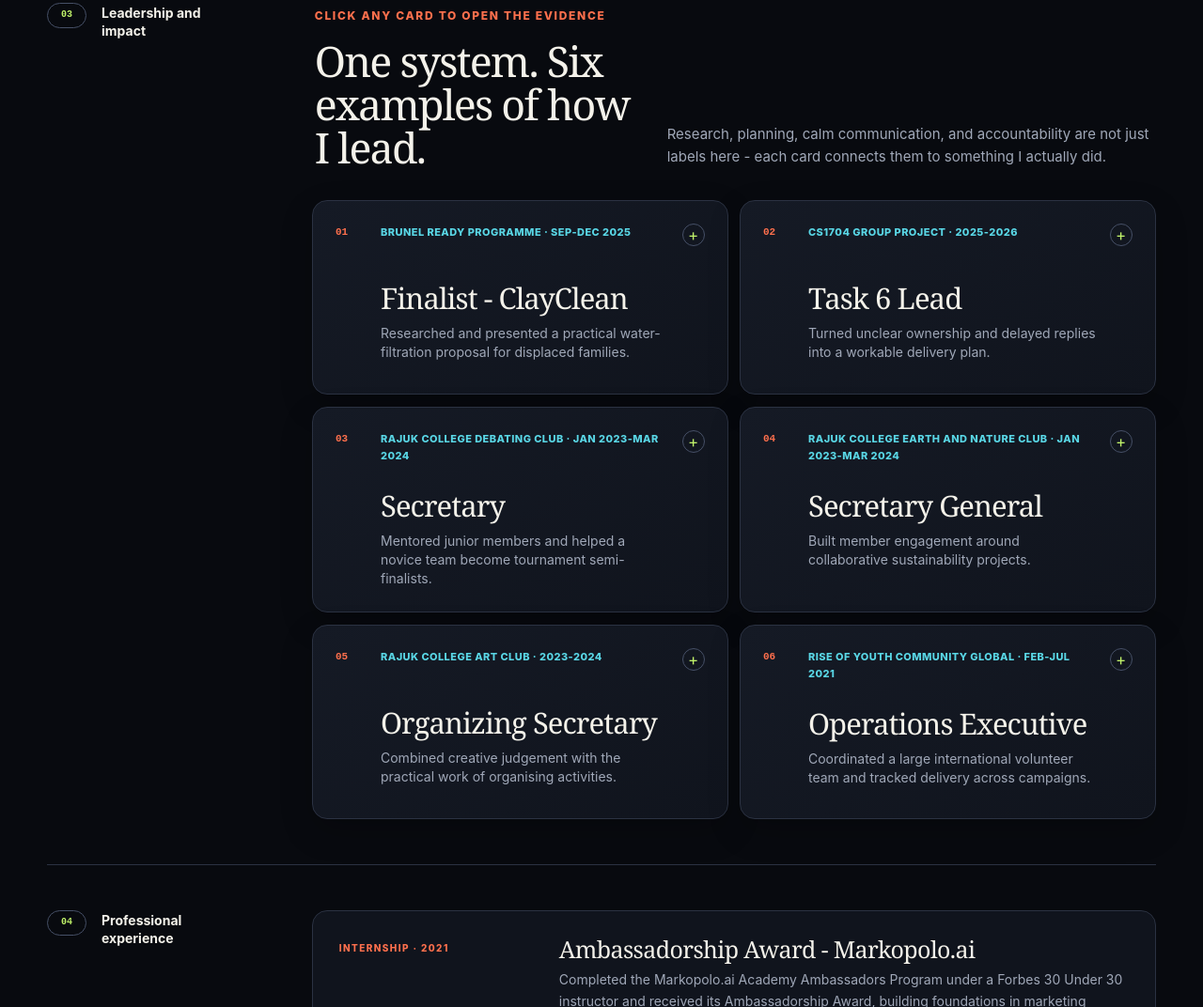
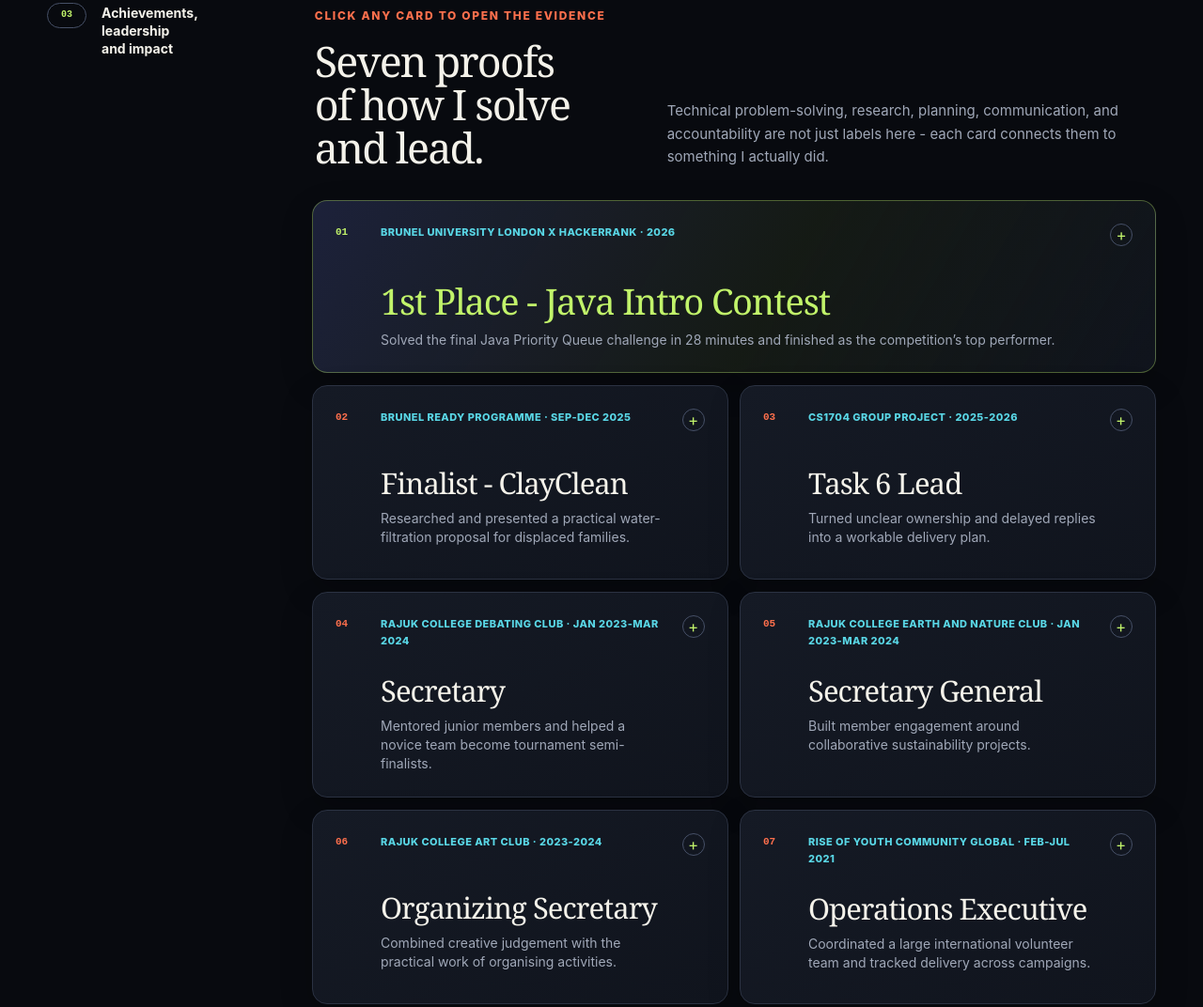
Before and after one commit to tayebakhan/tayeba-portfolio, a website built with Vite: page index.html in a window 1280 px wide. Shown: the part 4158-5230 px from the top of the page at 94% size. Built offline with nearby package versions, Linux system fonts and the light colour scheme.

Commit message:
feat: add HackerRank competition achievement

```diff
--- a/index.html
+++ b/index.html
@@ -223,18 +223,27 @@
           <article class="profile-group leadership-group reveal">
             <header class="profile-group-heading">
               <span class="profile-number">03</span>
-              <h3>Leadership and impact</h3>
+              <h3>Achievements, leadership and impact</h3>
             </header>
             <div class="leadership-stack">
               <div class="leadership-intro">
                 <p class="profile-label">Click any card to open the evidence</p>
-                <h3>One system. Six examples of how I lead.</h3>
-                <p>Research, planning, calm communication, and accountability are not just labels here - each card connects them to something I actually did.</p>
+                <h3>Seven proofs of how I solve and lead.</h3>
+                <p>Technical problem-solving, research, planning, communication, and accountability are not just labels here - each card connects them to something I actually did.</p>
               </div>
 
               <div class="leadership-deck">
+                <details class="impact-card impact-featured" data-card-tilt>
+                  <summary><span class="impact-number">01</span><span class="impact-title"><small>Brunel University London x HackerRank · 2026</small><strong>1st Place - Java Intro Contest</strong><em>Solved the final Java Priority Queue challenge in 28 minutes and finished as the competition’s top performer.</em></span><span aria-hidden="true">+</span></summary>
+                  <div class="impact-body">
+                    <p>I placed first in Brunel’s Java Intro HackerRank competition by completing the final Priority Queue problem accurately under time pressure.</p>
+                    <ul><li>Applied Java collections and comparator logic to organise changing data correctly.</li><li>Translated the challenge requirements into working code within 28 minutes.</li><li>Finished 17 minutes ahead of the second-place completion time.</li></ul>
+                    <ul class="impact-skills"><li>Java</li><li>Priority queues</li><li>Data structures</li><li>Problem-solving</li><li>Time management</li></ul>
+                  </div>
+                </details>
+
                 <details class="impact-card" data-card-tilt>
-                  <summary><span class="impact-number">01</span><span class="impact-title"><small>Brunel READY Programme · Sep-Dec 2025</small><strong>Finalist - ClayClean</strong><em>Researched and presented a practical water-filtration proposal for displaced families.</em></span><span aria-hidden="true">+</span></summary>
+                  <summary><span class="impact-number">02</span><span class="impact-title"><small>Brunel READY Programme · Sep-Dec 2025</small><strong>Finalist - ClayClean</strong><em>Researched and presented a practical water-filtration proposal for displaced families.</em></span><span aria-hidden="true">+</span></summary>
                   <div class="impact-body">
                     <p>With Team Rescue Rangers, I developed ClayClean: affordable clay-pot filters made from locally available clay and sawdust for internally displaced families in Daman, Afghanistan.</p>
                     <ul><li>Researched the community’s needs, constraints, cost, and feasibility.</li><li>Completed a SWOT analysis and planned a £5,000 first-year budget.</li><li>Proposed 150 filters plus practical training for local women, then presented the final proposal to a judging panel.</li></ul>
@@ -243,7 +252,7 @@
                 </details>
 
                 <details class="impact-card" data-card-tilt>
-                  <summary><span class="impact-number">02</span><span class="impact-title"><small>CS1704 Group Project · 2025-2026</small><strong>Task 6 Lead</strong><em>Turned unclear ownership and delayed replies into a workable delivery plan.</em></span><span aria-hidden="true">+</span></summary>
+                  <summary><span class="impact-number">03</span><span class="impact-title"><small>CS1704 Group Project · 2025-2026</small><strong>Task 6 Lead</strong><em>Turned unclear ownership and delayed replies into a workable delivery plan.</em></span><span aria-hidden="true">+</span></summary>
                   <div class="impact-body">
                     <p>I stepped forward when slow communication was putting the task at risk. I organised meetings, divided responsibilities, set soft deadlines, and followed up without losing the team’s trust.</p>
                     <ul><li>Created clear ownership around every part of the task.</li><li>Kept progress visible and adapted the plan when responses were delayed.</li><li>Brought separate contributions together into one completed submission.</li></ul>
@@ -252,7 +261,7 @@
                 </details>
 
                 <details class="impact-card" data-card-tilt>
-                  <summary><span class="impact-number">03</span><span class="impact-title"><small>Rajuk College Debating Club · Jan 2023-Mar 2024</small><strong>Secretary</strong><em>Mentored junior members and helped a novice team become tournament semi-finalists.</em></span><span aria-hidden="true">+</span></summary>
+                  <summary><span class="impact-number">04</span><span class="impact-title"><small>Rajuk College Debating Club · Jan 2023-Mar 2024</small><strong>Secretary</strong><em>Mentored junior members and helped a novice team become tournament semi-finalists.</em></span><span aria-hidden="true">+</span></summary>
                   <div class="impact-body">
                     <p>I managed recruitment and fundraising initiatives and conducted weekly debate practice sessions to strengthen participation and team performance.</p>
                     <ul><li>WDA Oracles 2023: broke open third and finished as Open Semi Finalists.</li><li>Scholastica Interschool Debate Tournament 2023: second-best novice team and Novice Semi-finalists.</li></ul>
@@ -261,7 +270,7 @@
                 </details>
 
                 <details class="impact-card" data-card-tilt>
-                  <summary><span class="impact-number">04</span><span class="impact-title"><small>Rajuk College Earth and Nature Club · Jan 2023-Mar 2024</small><strong>Secretary General</strong><em>Built member engagement around collaborative sustainability projects.</em></span><span aria-hidden="true">+</span></summary>
+                  <summary><span class="impact-number">05</span><span class="impact-title"><small>Rajuk College Earth and Nature Club · Jan 2023-Mar 2024</small><strong>Secretary General</strong><em>Built member engagement around collaborative sustainability projects.</em></span><span aria-hidden="true">+</span></summary>
                   <div class="impact-body">
                     <p>I ran recruitment sessions that increased member engagement by 53%, promoted environmental sustainability through community-centred projects, and helped build a collaborative team focused on real-world impact.</p>
                     <ul class="impact-skills"><li>Event management</li><li>Recruitment</li><li>Social service</li><li>Team building</li></ul>
@@ -269,7 +278,7 @@
                 </details>
 
                 <details class="impact-card" data-card-tilt>
-                  <summary><span class="impact-number">05</span><span class="impact-title"><small>Rajuk College Art Club · 2023-2024</small><strong>Organizing Secretary</strong><em>Combined creative judgement with the practical work of organising activities.</em></span><span aria-hidden="true">+</span></summary>
+                  <summary><span class="impact-number">06</span><span class="impact-title"><small>Rajuk College Art Club · 2023-2024</small><strong>Organizing Secretary</strong><em>Combined creative judgement with the practical work of organising activities.</em></span><span aria-hidden="true">+</span></summary>
                   <div class="impact-body">
                     <p>I helped plan and organise creative activities, turning ideas into welcoming events while contributing my background in painting and design.</p>
                     <ul class="impact-skills"><li>Creative planning</li><li>Painting</li><li>Design</li><li>Event organisation</li></ul>
@@ -277,7 +286,7 @@
                 </details>
 
                 <details class="impact-card" data-card-tilt>
-                  <summary><span class="impact-number">06</span><span class="impact-title"><small>Rise of Youth Community Global · Feb-Jul 2021</small><strong>Operations Executive</strong><em>Coordinated a large international volunteer team and tracked delivery across campaigns.</em></span><span aria-hidden="true">+</span></summary>
+                  <summary><span class="impact-number">07</span><span class="impact-title"><small>Rise of Youth Community Global · Feb-Jul 2021</small><strong>Operations Executive</strong><em>Coordinated a large international volunteer team and tracked delivery across campaigns.</em></span><span aria-hidden="true">+</span></summary>
                   <div class="impact-body">
                     <p>I helped lead 106 core members from 13 nations across eight departments in an organisation whose campaigns reached 10 million people across social platforms.</p>
                     <ul><li>Led a menstrual-health awareness campaign with 15 interns.</li><li>Supported HIV and AIDS awareness work that received special recognition.</li><li>Tracked activities and presented progress reports in weekly meetings.</li></ul>
--- a/src/styles.css
+++ b/src/styles.css
@@ -246,12 +246,17 @@ summary::-webkit-details-marker { display: none; }
 .leadership-group.visible .impact-card:nth-child(4) { animation-delay: .21s; }
 .leadership-group.visible .impact-card:nth-child(5) { animation-delay: .28s; }
 .leadership-group.visible .impact-card:nth-child(6) { animation-delay: .35s; }
+.leadership-group.visible .impact-card:nth-child(7) { animation-delay: .42s; }
 .impact-card:hover, .impact-card:focus-within { --card-lift: -5px; z-index: 3; border-color: var(--line-bright); box-shadow: 0 24px 50px rgba(0,0,0,.36); }
 .impact-card::before { content: ""; position: absolute; inset: 0 auto 0 0; width: 3px; background: linear-gradient(var(--signal), var(--violet), var(--cyan)); transform: scaleY(0); transform-origin: top; transition: transform .35s; }
 .impact-card:hover::before, .impact-card[open]::before { transform: scaleY(1); }
 .impact-card summary { display: grid; grid-template-columns: 35px minmax(0, 1fr) 24px; gap: 13px; align-items: start; min-height: 205px; padding: 24px; }
 .impact-card summary > span:last-child { display: grid; place-items: center; width: 24px; height: 24px; border: 1px solid var(--line-bright); border-radius: 50%; color: var(--acid); font-size: 17px; line-height: 1; transition: transform .25s, background .25s, color .25s; }
 .impact-card[open] summary > span:last-child { background: var(--acid); color: #080a0f; transform: rotate(45deg); }
+.impact-featured { grid-column: 1 / -1; background: linear-gradient(120deg, rgba(124,140,255,.18), rgba(193,243,106,.07) 55%, var(--surface)); border-color: rgba(193,243,106,.34); }
+.impact-featured summary { min-height: 178px; }
+.impact-featured .impact-number { color: var(--acid); }
+.impact-featured .impact-title strong { color: var(--acid); font-size: clamp(28px, 3vw, 38px); }
 .impact-number { padding-top: 2px; color: var(--signal); font: 850 11px/1.4 ui-monospace, monospace; }
 .impact-title { display: flex; flex-direction: column; min-width: 0; }
 .impact-title small { min-height: 35px; color: var(--cyan); font-size: 11px; font-style: normal; font-weight: 800; letter-spacing: .04em; text-transform: uppercase; }
@@ -329,6 +334,7 @@ footer a { color: var(--ink); font-weight: 800; }
   .course-results { grid-template-columns: repeat(2, 1fr); }
   .skill-layer { grid-template-columns: 1fr; }
   .leadership-deck { grid-template-columns: 1fr; }
+  .impact-featured { grid-column: auto; }
   .impact-card summary { min-height: 175px; }
   .hobby-grid { grid-template-columns: repeat(2, 1fr); }
   .contact-strip { grid-template-columns: 1fr 1fr; }
```
Also changed, not shown: docs/BUILD_LOG.md (+12 -0 lines), README.md, 2 other files.
